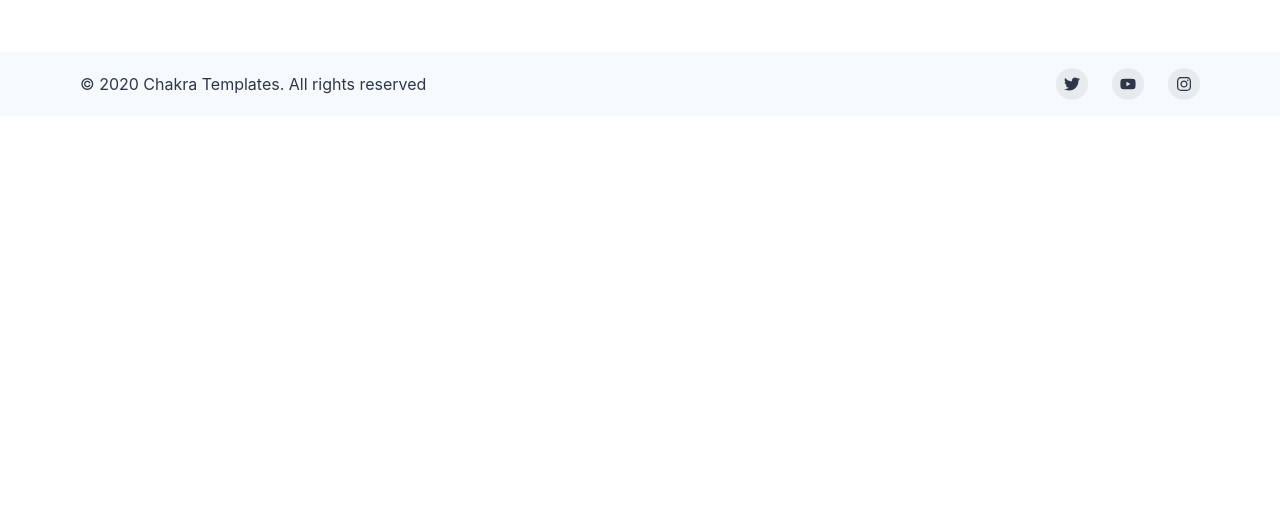
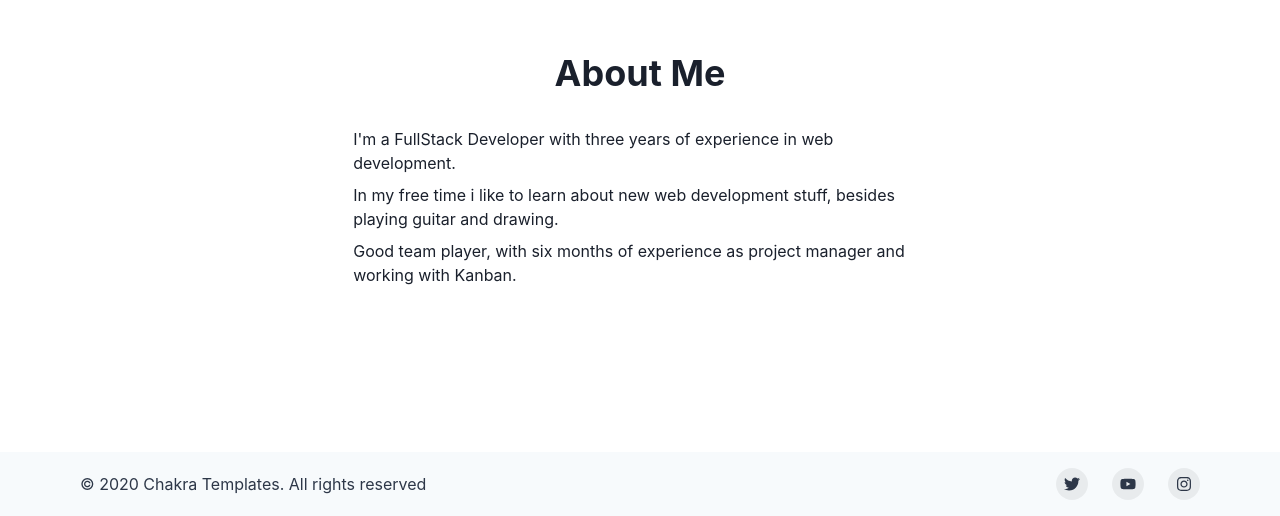
Before and after one commit to desolaser/portfolio, a Next.js app: page / in a window 1280 px wide. Shown: the part 748-1264 px from the top of the page. Before the commit the page ends 864 px from the top, so only its background shows below. Built offline with nearby package versions, Linux system fonts and the light colour scheme.

Commit message:
Add about section to index page

```diff
--- /dev/null
+++ b/components/sections/about.tsx
@@ -0,0 +1,25 @@
+import type { FunctionComponent } from 'react'
+import { Box, Heading, Text } from '@chakra-ui/react'
+
+const About: FunctionComponent = () => {
+  return (
+    <Box minH="50vh" textAlign="center">
+      <Heading size="xl">About Me</Heading>
+      <Box textAlign="left">
+        <Text pt="2rem">
+          I'm a FullStack Developer with three years of experience in web development.
+        </Text>
+        <Text pt=".5rem">
+          In my free time i like to learn about new web development stuff, besides
+          playing guitar and drawing.
+        </Text>
+        <Text pt=".5rem">
+          Good team player, with six months of experience as project manager and working
+          with Kanban.
+        </Text>
+      </Box>
+    </Box>
+  )
+}
+
+export default About
--- a/pages/index.tsx
+++ b/pages/index.tsx
@@ -1,6 +1,7 @@
 import type { NextPage } from 'next'
 import Head from 'next/head'
 import Hero from '../components/sections/hero'
+import About from '../components/sections/about'
 
 const Home: NextPage = () => {
   return (
@@ -11,6 +12,7 @@ const Home: NextPage = () => {
         <link rel="icon" href="/favicon.ico" />
       </Head>
       <Hero />
+      <About />
     </>
   )
 }
```
